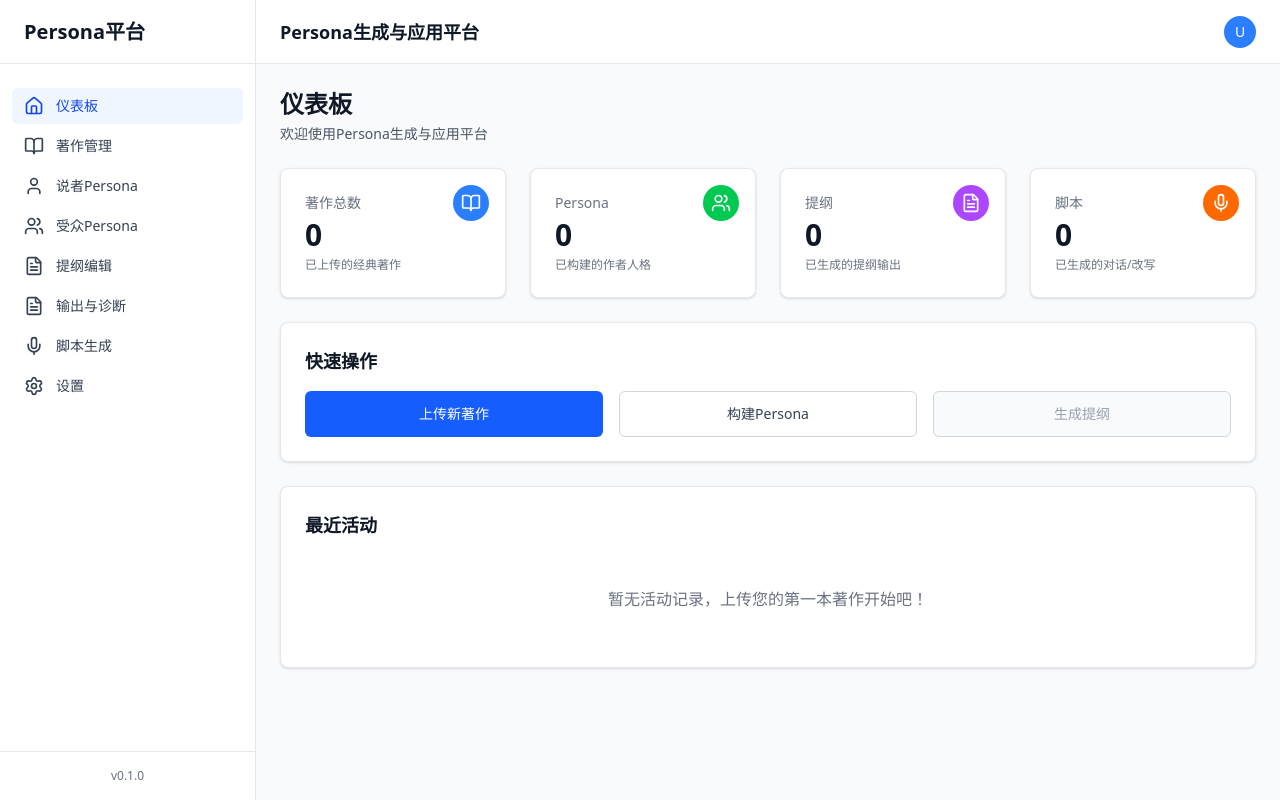
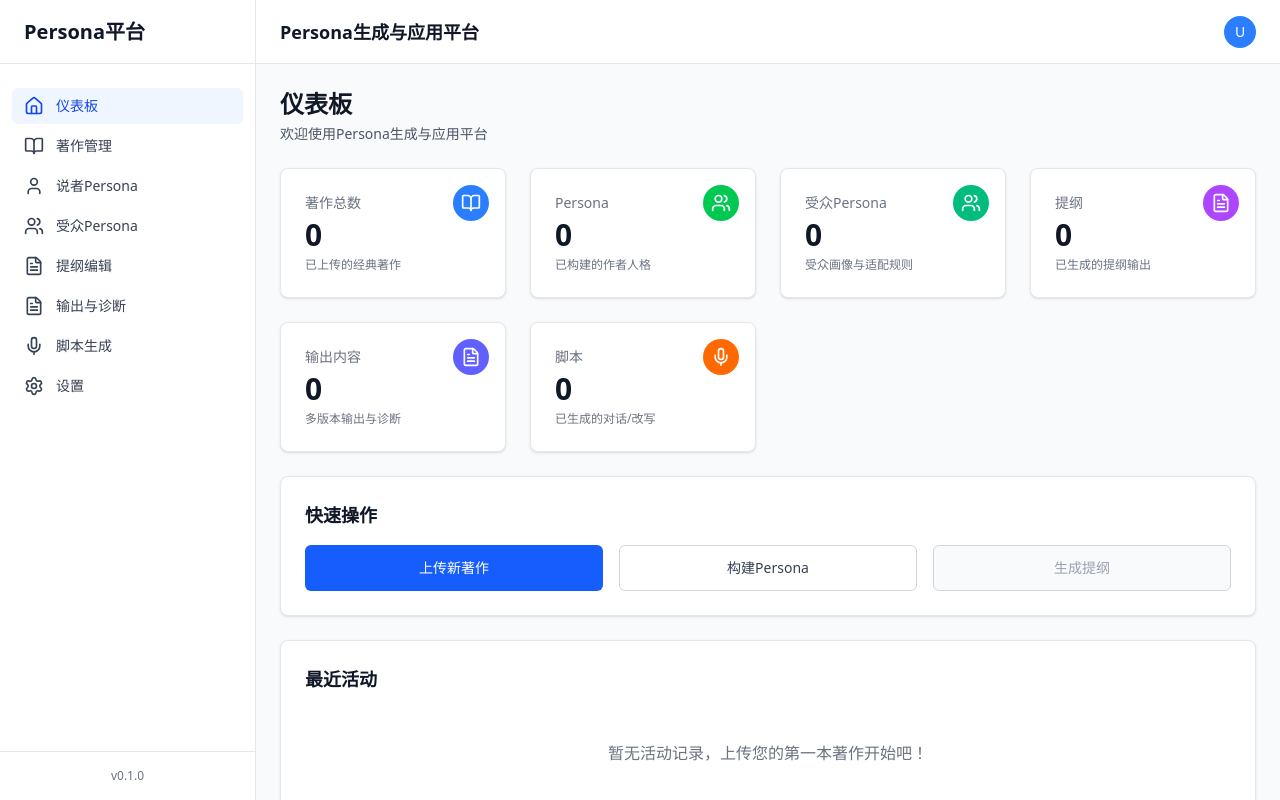
Before and after one commit to cnbison/persona, a React app in the folder frontend/: page / in a window 1280 px wide. Built offline with nearby package versions, Linux system fonts and the light colour scheme; no server answers; the HTML template or start-up script is replaced by a standard one.

Commit message:
feat: extend dashboard stats for audiences and outputs

```diff
--- a/frontend/src/pages/Dashboard.tsx
+++ b/frontend/src/pages/Dashboard.tsx
@@ -4,13 +4,17 @@ import { Link } from 'react-router-dom';
 import { BookOpen, Users, FileText, Mic } from 'lucide-react';
 import { booksApi } from '../services/books';
 import { personasApi } from '../services/personas';
+import { audiencesApi } from '../services/audiences';
+import { outputsApi } from '../services/outputs';
 import { outlinesApi } from '../services/outlines';
 import { scriptsApi } from '../services/scripts';
 
 interface Stats {
   books: number;
   personas: number;
+  audiences: number;
   outlines: number;
+  outputs: number;
   scripts: number;
 }
 
@@ -18,7 +22,9 @@ export default function Dashboard() {
   const [stats, setStats] = useState<Stats>({
     books: 0,
     personas: 0,
+    audiences: 0,
     outlines: 0,
+    outputs: 0,
     scripts: 0,
   });
   const [loading, setLoading] = useState(true);
@@ -39,9 +45,17 @@ export default function Dashboard() {
       const personasResponse = await personasApi.listPersonas(0, 1);
       const personasCount = personasResponse.data.total || 0;
 
+      // 获取受众Persona数量
+      const audiencesResponse = await audiencesApi.listAudiences(0, 1);
+      const audiencesCount = audiencesResponse.data.total || 0;
+
       // 获取提纲数量
       const outlinesResponse = await outlinesApi.listOutlines(0, 1);
       const outlinesCount = outlinesResponse.data.total || 0;
+
+      // 获取输出数量
+      const outputsResponse = await outputsApi.listOutputs(0, 100);
+      const outputsCount = outputsResponse.data.artifacts?.length || 0;
 
       // 获取脚本数量
       const scriptsResponse = await scriptsApi.getScripts();
@@ -50,14 +64,18 @@ export default function Dashboard() {
       setStats({
         books: booksCount,
         personas: personasCount,
+        audiences: audiencesCount,
         outlines: outlinesCount,
+        outputs: outputsCount,
         scripts: scriptsCount,
       });
 
       console.log('✅ 仪表板统计数据:', {
         books: booksCount,
         personas: personasCount,
+        audiences: audiencesCount,
         outlines: outlinesCount,
+        outputs: outputsCount,
         scripts: scriptsCount,
       });
     } catch (error) {
@@ -83,11 +101,25 @@ export default function Dashboard() {
       description: '已构建的作者人格',
     },
     {
+      name: '受众Persona',
+      value: loading ? '...' : stats.audiences.toString(),
+      icon: Users,
+      color: 'bg-emerald-500',
+      description: '受众画像与适配规则',
+    },
+    {
       name: '提纲',
       value: loading ? '...' : stats.outlines.toString(),
       icon: FileText,
       color: 'bg-purple-500',
       description: '已生成的提纲输出',
+    },
+    {
+      name: '输出内容',
+      value: loading ? '...' : stats.outputs.toString(),
+      icon: FileText,
+      color: 'bg-indigo-500',
+      description: '多版本输出与诊断',
     },
     {
       name: '脚本',
```
Also changed, not shown: 1 other file (tests, documents, lock files or other folders).
